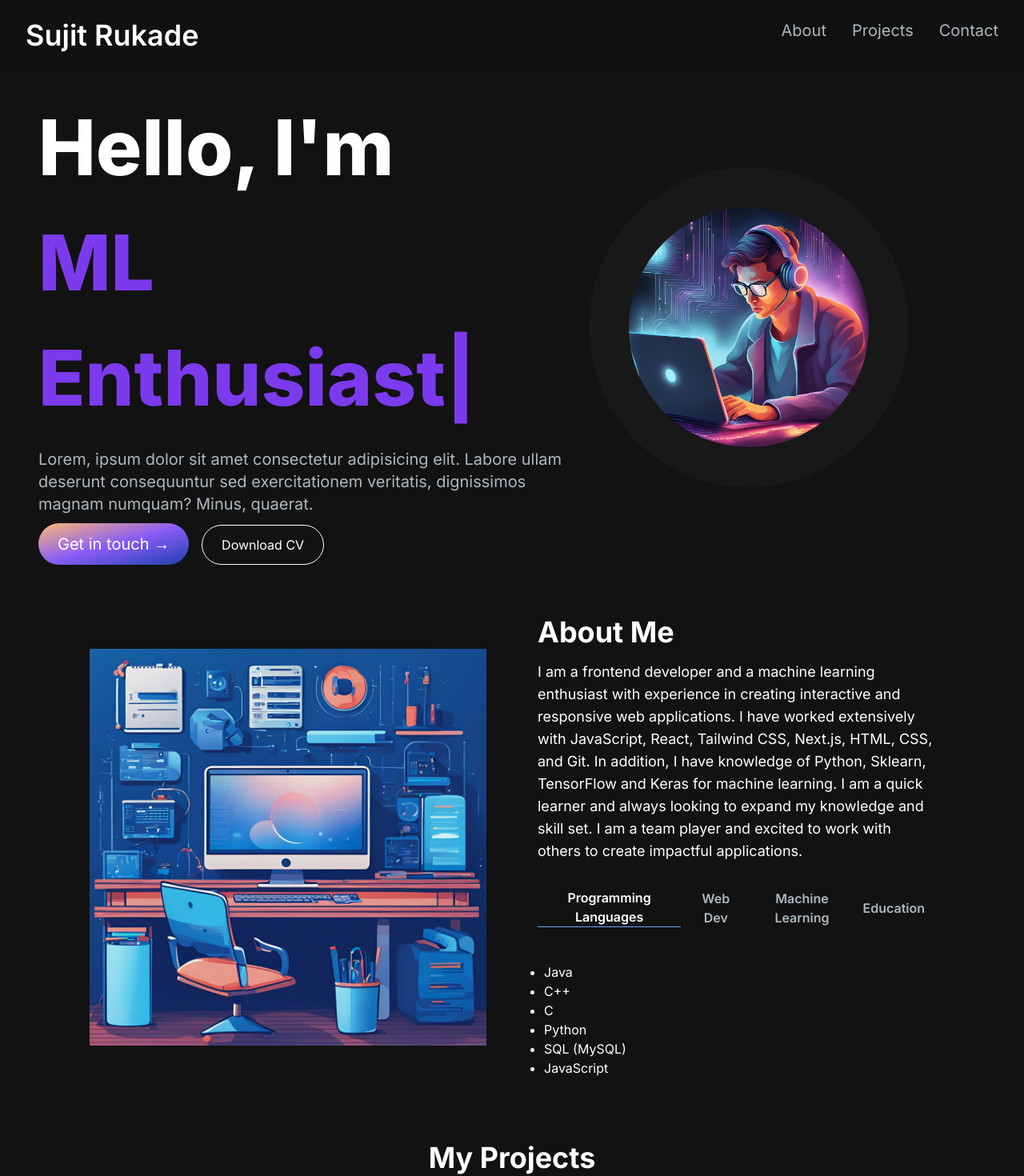
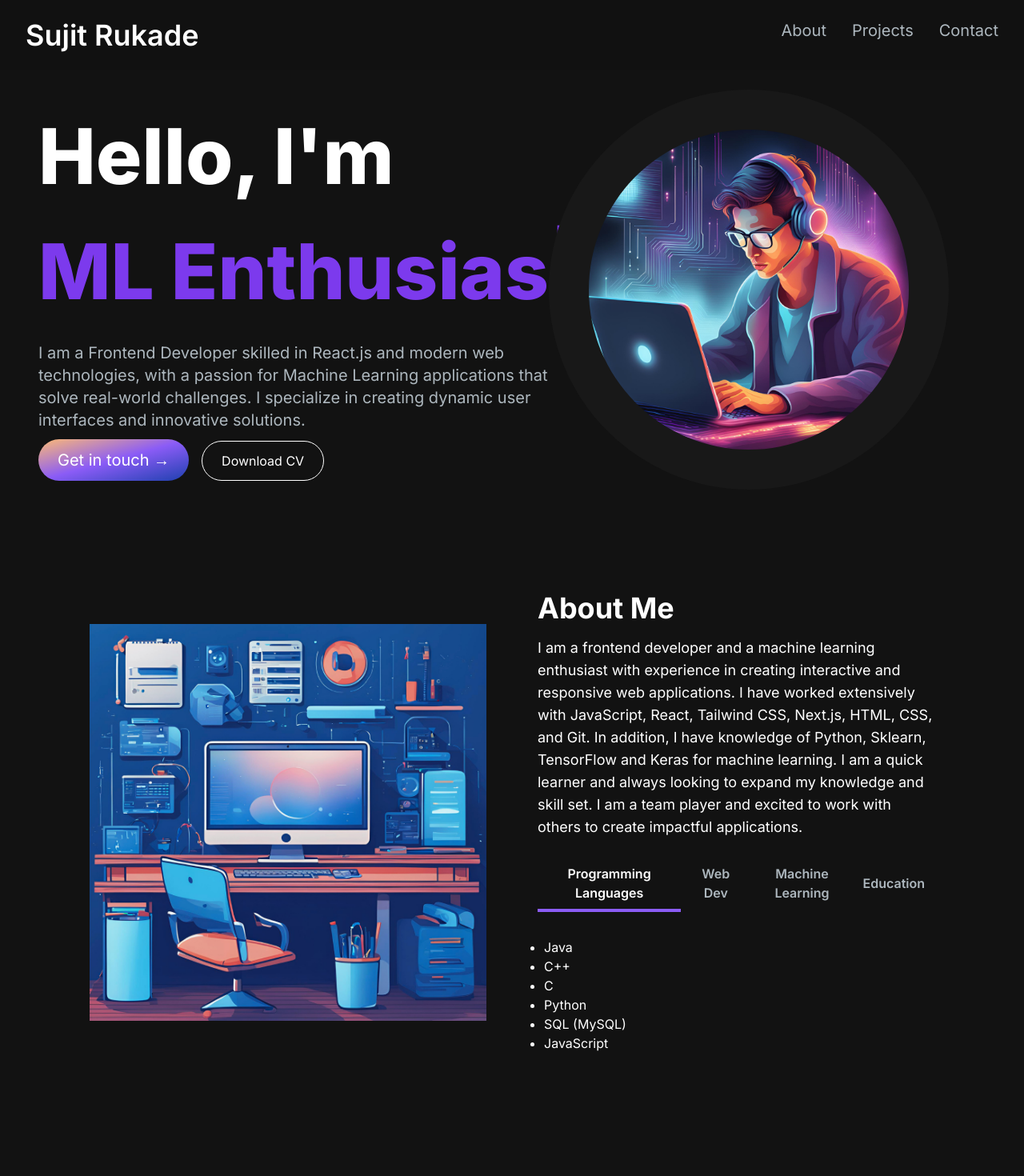
Before and after one commit to Sujit-Rukade/Portfolio, a Next.js app: page / in a window 1280 px wide. Shown: the top 1470 px of the page at 80% size. Built offline with nearby package versions, Linux system fonts and the light colour scheme.

Commit message:
animations done

```diff
--- a/package.json
+++ b/package.json
@@ -10,10 +10,12 @@
   },
   "dependencies": {
     "@heroicons/react": "^2.1.5",
-    "framer-motion": "^11.9.0",
+    "framer-motion": "^11.11.17",
     "next": "14.2.4",
     "react": "^18",
+    "react-animated-numbers": "^0.18.0",
     "react-dom": "^18",
+    "react-scroll": "^1.9.0",
     "react-type-animation": "^3.2.0",
     "resend": "^4.0.1-alpha.0"
   },
--- a/src/app/Components/AboutSection.jsx
+++ b/src/app/Components/AboutSection.jsx
@@ -68,7 +68,7 @@ const AboutSection = () => {
 
   return (
     <section className="text-white" id="about">
-      <div className="md:grid md:grid-cols-2 gap-8 items-center py-8 px-4 xl:gap-16 sm:py-16 xl:px-16">
+      <div className="md:grid md:grid-cols-2 gap-8 items-center py-8 px-4 xl:gap-16 sm:py-32 xl:px-16">
         <Image src="/images/about-image.png" alt="About Image" width={500} height={500} />
         <div className="mt-4 md:mt-0 text-left flex flex-col h-full">
           <h2 className="text-4xl font-bold text-white mb-4">About Me</h2>
--- a/src/app/Components/HeroSection.jsx
+++ b/src/app/Components/HeroSection.jsx
@@ -2,12 +2,13 @@
 import React from 'react'
 import Image from 'next/image'
 import { TypeAnimation } from 'react-type-animation'
+import { motion } from 'framer-motion';
 
 const HeroSection = () => {
   return (
     <section>
       <div className='grid grid-cols-1 sm:grid-cols-12'>
-        <div className='col-span-7 place-self-center text-center sm:text-left'>
+        <motion.div initial={{opacity:0, scale:0}} animate={{opacity:1, scale:1}} transition={{duration: 1.5}} className='col-span-7 place-self-center text-center sm:text-left'>
           <h1 className="text-white mb-4 text-4xl sm:text-5xl lg:text-8xl lg:leading-normal font-extrabold">
             <span>Hello, I&apos;m{" "}</span>
             <br></br>
@@ -29,7 +30,7 @@ const HeroSection = () => {
             />
           </h1>
 
-          <p className='text-[#ADB7BE] text-base sm:text-lg lg:text-xl'>Lorem, ipsum dolor sit amet consectetur adipisicing elit. Labore ullam deserunt consequuntur sed exercitationem veritatis, dignissimos magnam numquam? Minus, quaerat.</p>
+          <p className='text-[#ADB7BE] text-base sm:text-lg lg:text-xl'>I am a Frontend Developer skilled in React.js and modern web technologies, with a passion for Machine Learning applications that solve real-world challenges. I specialize in creating dynamic user interfaces and innovative solutions.</p>
           <div>
 
 
@@ -54,18 +55,18 @@ const HeroSection = () => {
               </button>
             </a>
           </div>
-        </div>
-        <div className='col-span-4 place-self-center mt-4 lg:mt-0'>
-          <div className="rounded-full bg-[#181818] w-[250px] h-[250px] lg:w-[400px] lg:h-[400px] relative">
+        </motion.div>
+        <motion.div initial={{opacity:0, scale:0}} animate={{opacity:1, scale:1}} transition={{duration: 1}} className='col-span-4 place-self-center mt-4 lg:mt-0'>
+          <div className="rounded-full bg-[#181818] w-[250px] h-[250px] lg:w-[500px] lg:h-[500px] relative">
             <Image
               src="/images/hero-img.png"
               alt="hero image"
               className="absolute transform -translate-x-1/2 -translate-y-1/2 top-1/2 left-1/2 rounded-full"
-              width={300}
-              height={300}
+              width={400}
+              height={400}
             />
           </div>
-        </div>
+        </motion.div>
       </div>
     </section>
   )
--- a/src/app/Components/ProjectsSection.jsx
+++ b/src/app/Components/ProjectsSection.jsx
@@ -71,7 +71,7 @@ const ProjectsSection = () => {
     };
 
     return (
-      <section id="projects">
+      <section id="projects" className="sm:py-24">
         <h2 className="text-center text-4xl font-bold text-white mt-4 mb-8 md:mb-12">
           My Projects
         </h2>
--- a/src/app/Components/TabButton.jsx
+++ b/src/app/Components/TabButton.jsx
@@ -7,7 +7,7 @@ const variants = {
 };
 
 const TabButton = ({ active, selectTab, children }) => {
-  const buttonClasses = active ? "text-white border-b border-blue-400" : "text-[#ADB7BE]";
+  const buttonClasses = active ? "text-white" : "text-[#ADB7BE]";
 
   return (
     <button onClick={selectTab}>
@@ -17,7 +17,7 @@ const TabButton = ({ active, selectTab, children }) => {
       <motion.div
         animate={active ? "active" : "default"}
         variants={variants}
-        className="h-1 bg-primary-500 mt-2 mr-3"
+        className="h-1 bg-violet-500 mt-2 mr-3"
       ></motion.div>
     </button>
   );
--- a/src/app/globals.css
+++ b/src/app/globals.css
@@ -1,3 +1,6 @@
 @tailwind base;
 @tailwind components;
 @tailwind utilities;
+html {
+    scroll-behavior: smooth;
+  }
--- a/tailwind.config.js
+++ b/tailwind.config.js
@@ -1,4 +1,7 @@
 /** @type {import('tailwindcss').Config} */
+
+const colors = require("tailwindcss/colors");
+
 module.exports = {
   content: [
     "./src/pages/**/*.{js,ts,jsx,tsx,mdx}",
@@ -13,6 +16,11 @@ module.exports = {
           "conic-gradient(from 180deg at 50% 50%, var(--tw-gradient-stops))",
       },
     },
+    // colors: {
+    //   ...colors,
+    //   primary: colors.purple,
+    //   secondary: colors.violet,
+    // },
   },
   plugins: [],
 };
```
Also changed, not shown: 1 other file (tests, documents, lock files or other folders).
